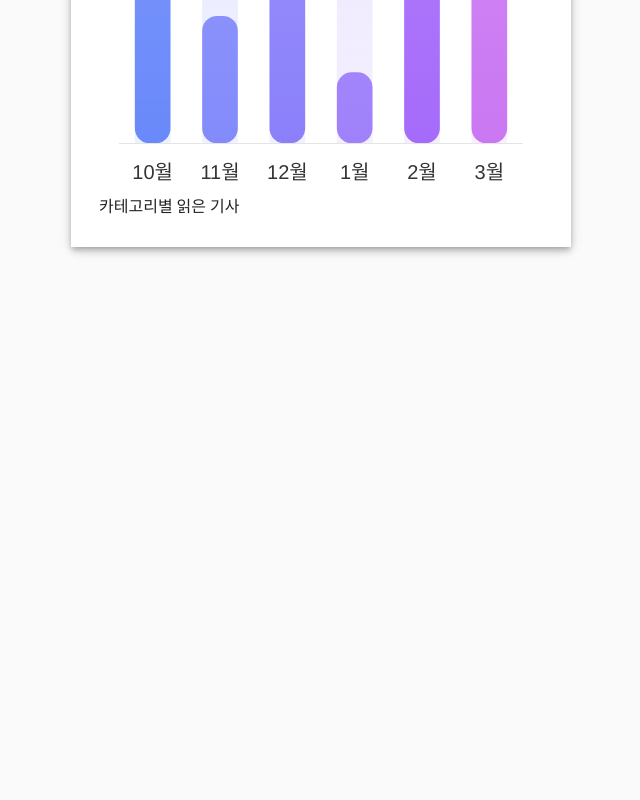
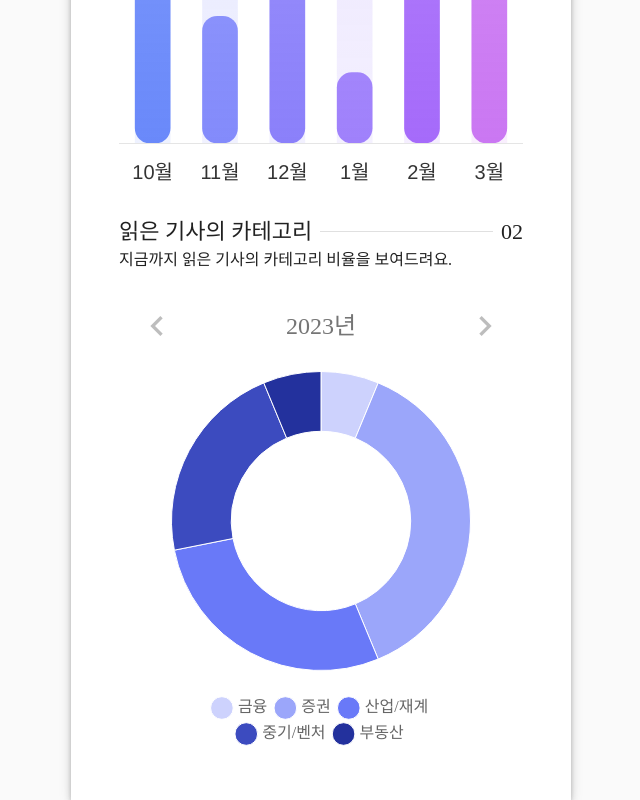
Before and after one commit to Jeeyoun-S/Cow-Economy, a Vue app in the folder frontend/: page /my-page in a window 1280 px wide. Shown: the part 809-1609 px from the top of the page, without its empty margins (319-959 px from the left). Before the commit the page ends 1056 px from the top, so only its background shows below. Built offline with nearby package versions, Linux system fonts and the light colour scheme; no server answers; a web font is replaced by a local one.

Commit message:
S08P22A509-195 Feat: Mypage 읽은 기사의 카테고리 그래프 FE 구현

```diff
--- a/frontend/package.json
+++ b/frontend/package.json
@@ -10,6 +10,7 @@
   "dependencies": {
     "axios": "^1.3.4",
     "chart.js": "^4.2.1",
+    "chartjs-plugin-datalabels": "^2.2.0",
     "core-js": "^3.8.3",
     "openai": "^3.2.1",
     "swiper": "^5.2.0",
--- a/frontend/src/components/MyPage/MyPageInfo/ReadNewsCategory.vue
+++ b/frontend/src/components/MyPage/MyPageInfo/ReadNewsCategory.vue
@@ -1,13 +1,112 @@
 <template>
-  <div>카테고리별 읽은 기사</div>
+  <div class="pa-5">
+    <div class="d-flex align-center">
+      <span class="xxl-font">읽은 기사의 카테고리</span>
+      <div class="horizontal-divider">
+        <v-divider class="mx-2"></v-divider>
+      </div>
+      <span class="xxl-font th-font">02</span>
+    </div>
+    <div class="th-font">지금까지 읽은 기사의 카테고리 비율을 보여드려요.</div>
+    <div class="d-flex justify-space-between align-center pt-7 px-3 xxxl-font">
+      <v-btn x-large icon>
+        <v-icon x-large style="color: #BDBDBD">mdi-chevron-left</v-icon>
+      </v-btn>
+      <span style="color: #757575">2023년</span>
+      <v-btn x-large icon>
+        <v-icon x-large style="color: #BDBDBD">mdi-chevron-right</v-icon>
+      </v-btn>
+    </div>
+    <div class="d-flex justify-center">
+      <canvas class="chartjs-render-monitor" ref="barChart" height="400"></canvas>
+    </div>
+  </div>
 </template>
 
 <script>
+import { Chart, registerables } from "chart.js";
+
+Chart.register(...registerables);
+
+import { mapState } from "vuex";
+
 export default {
+  data: function() {
+    return {
+      chart: null,
+    };
+  },
+  computed: mapState("newsStore", ["category"]),
+  mounted() {
+    this.drawChart();
+  },
+  methods: {
+    drawChart() {
+      const ctx = this.$refs.barChart.getContext("2d");
 
-}
+      const labels = this.category.map((item) => item[0]);
+      const data = this.category.map((item) => item[1]);
+
+      this.chart = new Chart(ctx, {
+        type: "doughnut",
+        data: {
+          labels: labels,
+          datasets: [
+            {
+              data: data,
+              backgroundColor: [
+                "#cdd2fd",
+                "#9ba6fa",
+                "#6979f8",
+                "#3c4bbf",
+                "#23319d",
+                "#182271",
+                "#000c64",
+                "#000000",
+              ],
+              borderWidth: 1,
+            },
+          ],
+        },
+        options: {
+          responsive: false,
+          plugins: {
+            legend: {
+              position: "bottom",
+              boxWidth: 20,
+              align: "center",
+
+              labels: {
+                usePointStyle: true,
+                pointStyle: "circle",
+                borderWidth: 3,
+                useBorderRadius: true,
+                borderRadius: "3",
+                font: {
+                  size: 16,
+                  family: getComputedStyle(document.documentElement).getPropertyValue('--main-font-3').trim(),
+                },
+              }
+            },
+            tooltip: {
+              enabled: true,
+            },
+          },
+          cutout: '60%',
+          animation: {
+            animateScale: true,
+            animateRotate: true,
+          },
+        },
+      });
+    }
+  },
+};
 </script>
 
 <style>
-
+  .horizontal-divider {
+    flex-grow: 1;
+    align-self: center;
+  }
 </style>
--- a/frontend/src/store/index.js
+++ b/frontend/src/store/index.js
@@ -10,6 +10,7 @@ import mypageStore from "@/store/modules/mypageStore.js";
 import userStore from "@/store/modules/userStore.js";
 import memoStore from "@/store/modules/memoStore.js";
 import quizStore from "@/store/modules/quizStore.js";
+import newsStore from "./modules/newsStore";
 
 Vue.use(Vuex);
 
@@ -39,6 +40,7 @@ export default new Vuex.Store({
     userStore: userStore,
     quizStore: quizStore,
     memoStore: memoStore,
+    newsStore: newsStore,
   },
   plugins: [
     createPersistedState({
--- a/frontend/src/store/modules/newsStore.js
+++ b/frontend/src/store/modules/newsStore.js
@@ -60,6 +60,16 @@ const newsStore = {
           article_hits: 1,
         },
       ],
+      category: [
+        ["금융", 2],
+        ["증권", 12],
+        ["산업/재계", 9],
+        ["중기/벤처", 7],
+        ["부동산", 2],
+        // ["글로벌 경제", 2],
+        // ["생활경제", 3],
+        // ["경제 일반", 5],
+      ]
     },
     mutations: {
       setSearchText(state, payload) {
```
Also changed, not shown: 1 other file (tests, documents, lock files or other folders).
